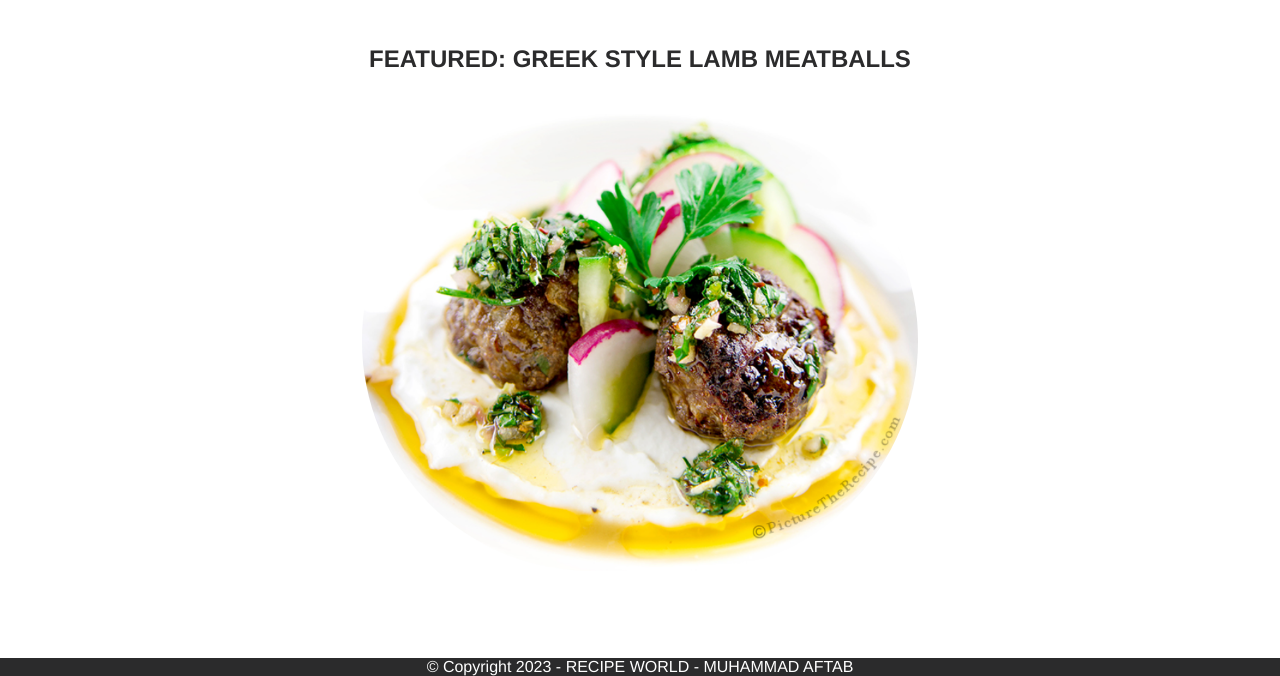
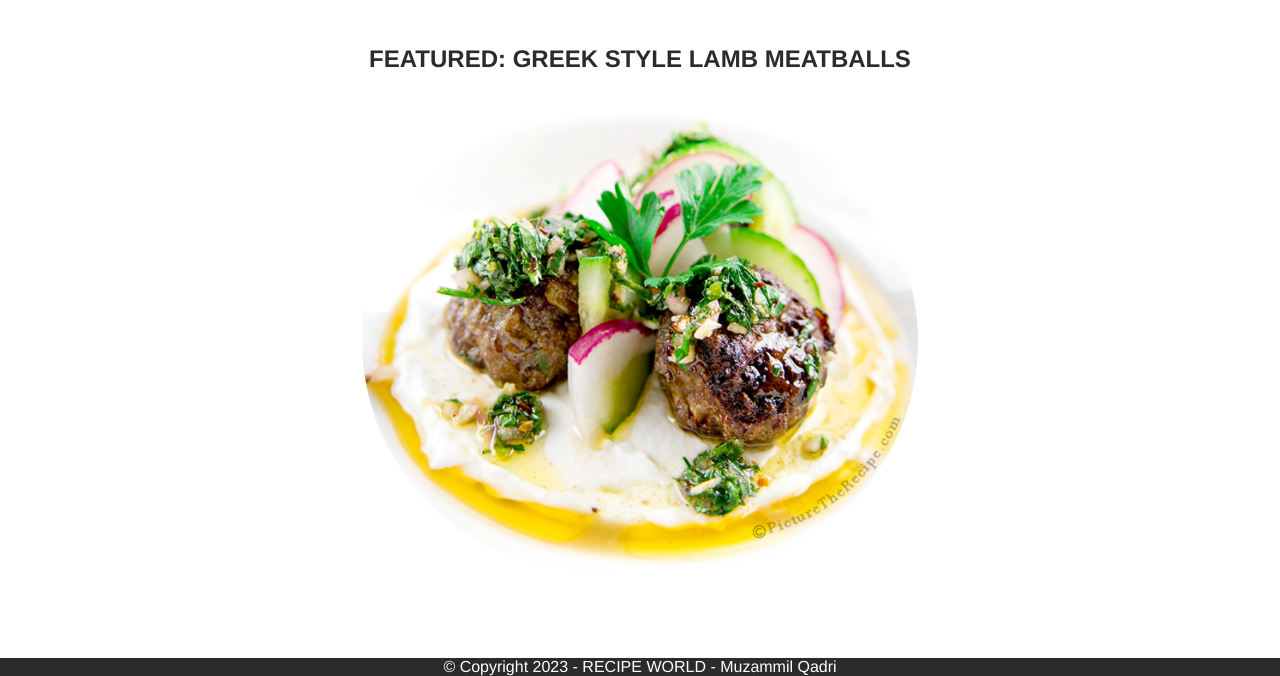
Before and after one commit to MuzammilQadri/foodrecipe, a plain HTML site: page index.html in a window 1280 px wide. Shown: the part 124-800 px from the top of the page. Drawn offline with Linux system fonts and the light colour scheme.

Commit message:
New commit may 12, 2023

```diff
--- a/index.html
+++ b/index.html
@@ -29,6 +29,6 @@
     </section>
 
   </main>
-  <footer>&copy; Copyright 2023 - RECIPE WORLD - MUHAMMAD AFTAB</footer>
+  <footer>&copy; Copyright 2023 - RECIPE WORLD - Muzammil Qadri</footer>
 </body>
 </html>
```
Also changed, not shown: detailedRecipe1.html (+1 -1 lines), detailedRecipe2.html (+1 -1 lines), detailedRecipe3.html (+1 -1 lines), recipes.html (+1 -1 lines), suggest.html (+1 -1 lines).
